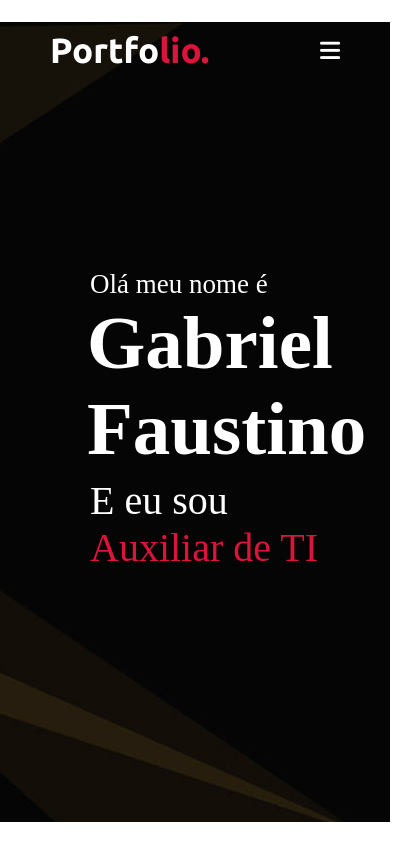
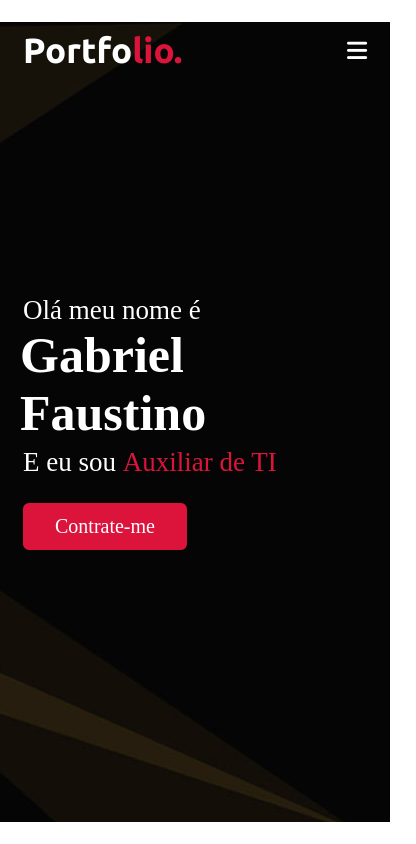
Before and after one commit to gabrielfaustino/portfolio-responsivo, a plain HTML site: page index.html in a window 390 px wide. Shown: the top 844 px of the page, 416 px wide, since content can reach past the window. Drawn offline with nearby package versions, Linux system fonts and the light colour scheme.

Commit message:
Alteração

```diff
--- a/index.html
+++ b/index.html
@@ -33,6 +33,7 @@
                 <div class="text-1">Olá meu nome é</div>
                 <div class="text-2">Gabriel Faustino</div>
                 <div class="text-3">E eu sou <span>Auxiliar de TI</span></div>
+                <a href="#">Contrate-me</a>
             </div>
         </div>
     </section>
--- a/script.js
+++ b/script.js
@@ -10,5 +10,6 @@ $(document).ready(function(){
       // toggle menu/navbar script
       $('.menu-btn').click(function(){
           $('.navbar .menu').toggleClass("active");
-      });
+          $('.menu-btn i').toggleClass("active");
+        });
 });
--- a/style.css
+++ b/style.css
@@ -106,12 +106,44 @@ font-family: 'Ubuntu', sans-serif;
     margin: 5px 0;
 }
 
+.home .home-content a{
+   display: inline-block;
+   background: crimson;
+   color: #fff;
+   font-size: 25px;
+   padding: 12px 36px;
+   margin-top: 20px;
+   border-radius: 6px;
+   border: 2px solid crimson;
+   transition: all 0.3s ease;
+}
+
+.home .home-content a:hover{
+    color: crimson;
+    background: none;
+}
+
+
 .home .home-content .text-3 span{
     color: crimson;
     font-weight: 500;
 }
 
 /* responsive media query start */
+@media (max-width: 1104px){
+    .home .max-width{
+        margin-left: 0px;
+
+    }
+}
+
+@media (max-width: 991px){
+    .max-width{
+        padding: 0 50px;
+    }
+}
+
+
 @media (max-width: 947px){
 
     .max-width{
@@ -123,6 +155,9 @@ font-family: 'Ubuntu', sans-serif;
         z-index: 999;
     }
 
+    .menu-btn i.active:before{
+        content: "\f00d";
+    }
 
     .navbar .menu{
         position: fixed;
@@ -133,6 +168,7 @@ font-family: 'Ubuntu', sans-serif;
         background: #111;
         text-align: center;
         padding-top: 80px;
+        transition: all 0.3s ease;
     }
 
     .navbar .menu.active{
@@ -148,4 +184,50 @@ font-family: 'Ubuntu', sans-serif;
         margin: 20px 0;
         font-size: 25px;
     }
+
+    .home .home-content .text-2{
+        font-size: 70px;
+    }
+
+    .home .home-content .text-3{
+        font-size: 35px;
+    }
+
+    .home .home-content a{
+        font-size: 23px;
+        padding: 10px 30px;
+    }
+
 }
+
+@media (max-width: 690px){
+    .max-width{
+        padding: 0 23px;
+    }
+    .home .home-content .text-2{
+        font-size: 60px;
+    }
+    .home .home-content .text-3{
+        font-size: 32px;
+    }
+    .home .home-content a{
+        font-size: 20px;
+
+    }
+}
+
+
+
+
+@media (max-width: 500px){
+    .max-width{
+        padding: 0 23px;
+    }
+    .home .home-content .text-2{
+        font-size: 50px;
+    }
+    .home .home-content .text-3{
+        font-size: 27px;
+    }
+
+}
```
